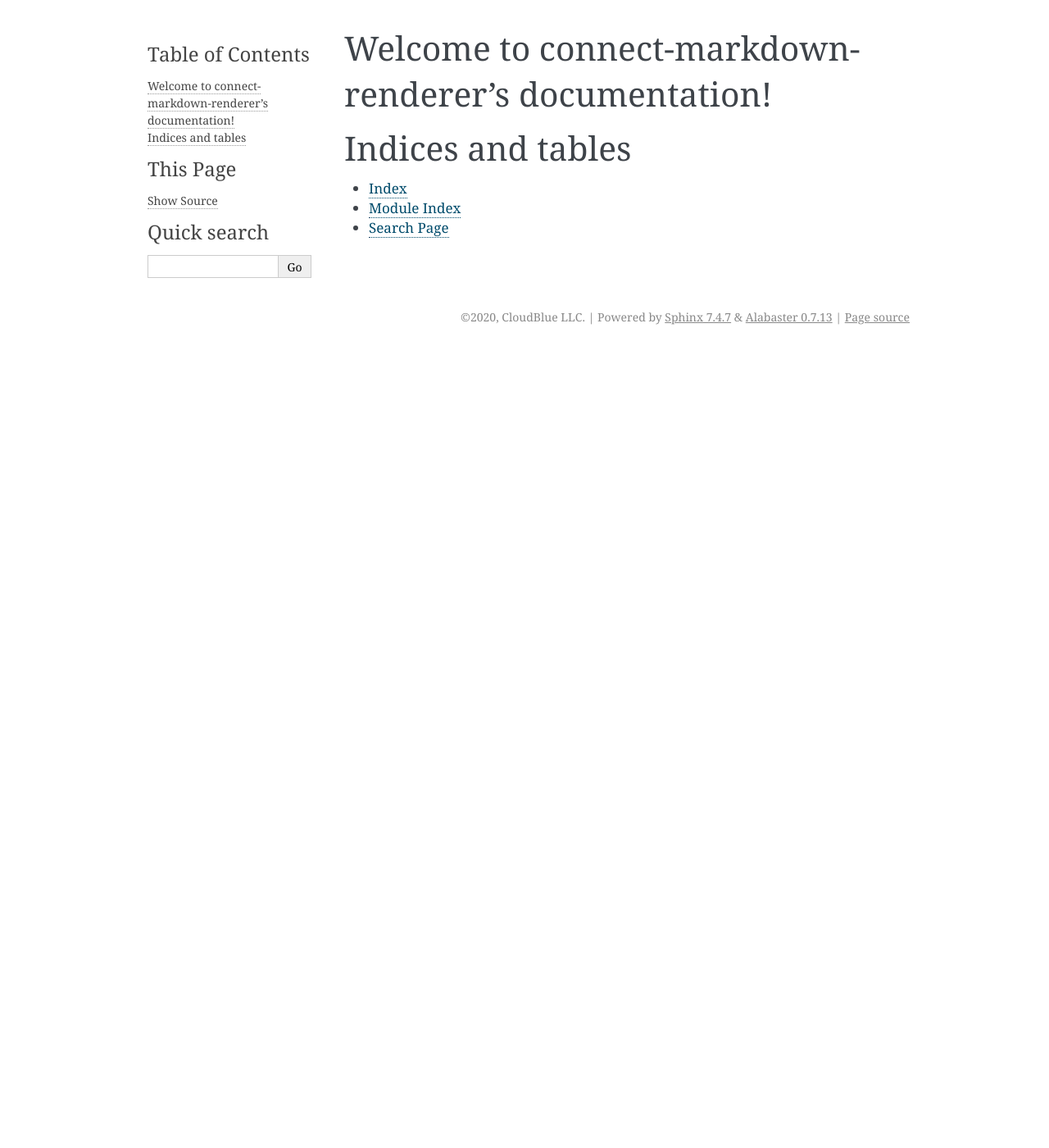
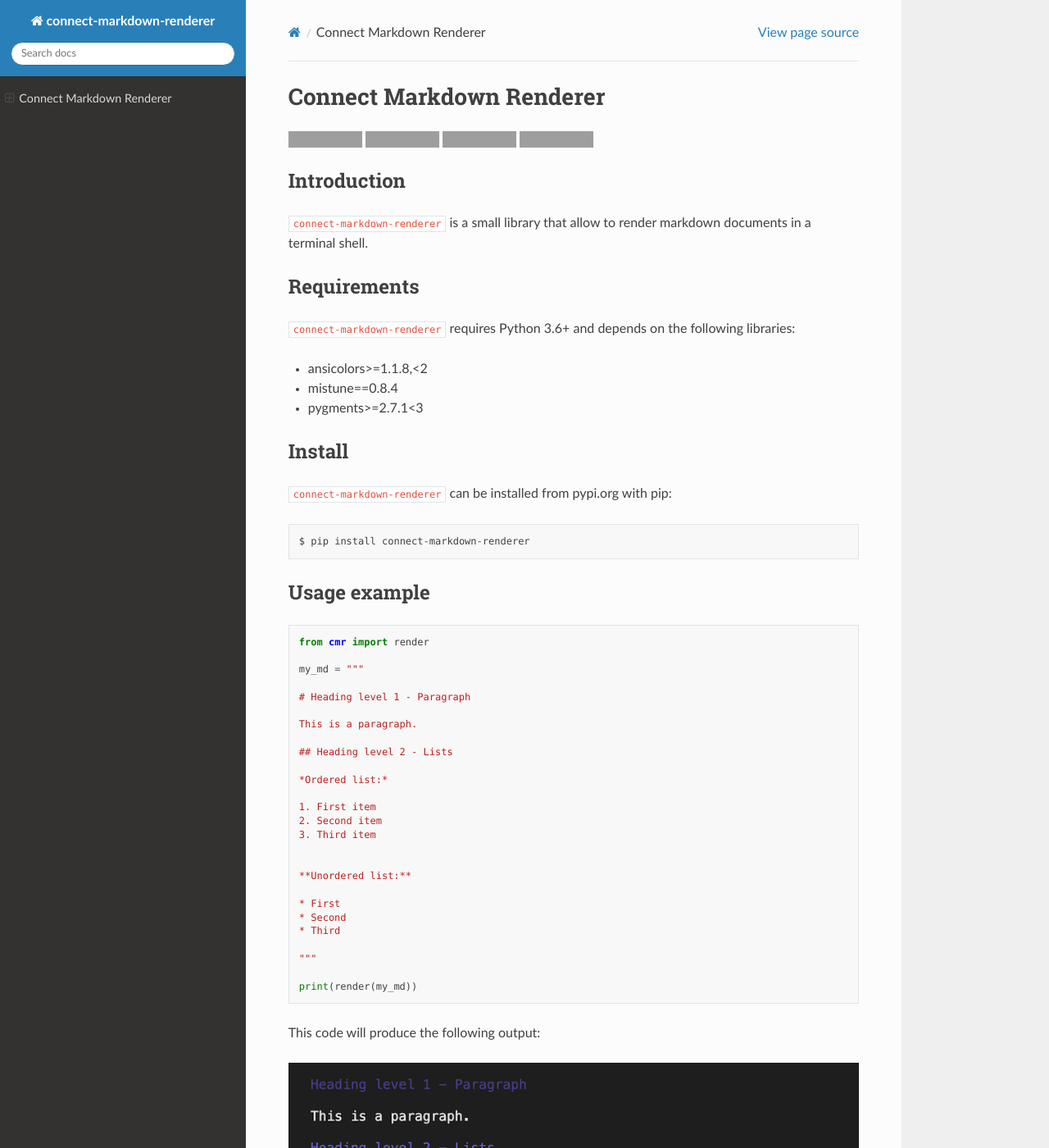
Before and after one commit to cloudblue/connect-markdown-renderer, a Sphinx documentation site: the page built from docs/index.rst, in a window 1280 px wide and 1400 px high. Shown: the whole window at 82% size. Built offline with Sphinx 7.4.7 and the Read the Docs theme 2.0.0, drawn with Linux system fonts in a browser that asks for light colours; the version number could not be read and is left out; some of the changed text lies outside the part shown; grey boxes are pictures that could not be loaded.

Commit message:
fix build docs + readme

````diff
--- a/README.md
+++ b/README.md
@@ -5,3 +5,76 @@
 
 
 ## Introduction
+
+`connect-markdown-renderer` is a small library that allow to render markdown documents in a terminal shell.
+
+## Requirements
+
+`connect-markdown-renderer` requires Python 3.6+ and depends on the following libraries:
+
+* ansicolors>=1.1.8,<2
+* mistune==0.8.4
+* pygments>=2.7.1<3
+
+
+
+## Install
+
+`connect-markdown-renderer` can be installed from pypi.org with pip:
+
+```sh
+
+$ pip install connect-markdown-renderer
+
+```
+
+## Usage example
+
+```python
+
+from cmr import render
+
+my_md = """
+
+# Heading level 1 - Paragraph
+
+This is a paragraph.
+
+## Heading level 2 - Lists
+
+*Ordered list:*
+
+1. First item
+2. Second item
+3. Third item
+
+
+**Unordered list:**
+
+* First
+* Second
+* Third
+
+"""
+
+print(render(my_md))
+
+```
+
+This code will produce the following output:
+
+![Console markdown](screenshot_1.png)
+
+
+
+## Limitation
+
+`connect-markdown-renderer` does not support:
+
+* Inline HTML
+* Footnotes
+
+
+## License
+
+`connect-markdown-renderer` is released under the [Apache License Version 2.0](https://www.apache.org/licenses/LICENSE-2.0).
--- a/cmr/__init__.py
+++ b/cmr/__init__.py
@@ -0,0 +1 @@
+from cmr.renderer import render  # noqa
--- a/docs/conf.py
+++ b/docs/conf.py
@@ -1,55 +1,55 @@
-# Configuration file for the Sphinx documentation builder.
-#
-# This file only contains a selection of the most common options. For a full
-# list see the documentation:
-# https://www.sphinx-doc.org/en/master/usage/configuration.html
+import os
+import sys
+from datetime import datetime
 
-# -- Path setup --------------------------------------------------------------
+import sphinx
 
-# If extensions (or modules to document with autodoc) are in another directory,
-# add these directories to sys.path here. If the directory is relative to the
-# documentation root, use os.path.abspath to make it absolute, like shown here.
-#
-# import os
-# import sys
-# sys.path.insert(0, os.path.abspath('.'))
+from setuptools_scm import get_version
 
 
-# -- Project information -----------------------------------------------------
+sys.path.insert(0, os.path.abspath('..'))
 
 project = 'connect-markdown-renderer'
-copyright = '2020, CloudBlue LLC'
-author = 'CloudBlue LLC'
+copyright = '{}, CloudBlue'.format(datetime.now().year)
+author = 'CloudBlue'
 
-# The full version, including alpha/beta/rc tags
-release = '1.0.0'
+release = get_version(root='..', relative_to=__file__)
 
 
-# -- General configuration ---------------------------------------------------
-
-# Add any Sphinx extension module names here, as strings. They can be
-# extensions coming with Sphinx (named 'sphinx.ext.*') or your custom
-# ones.
 extensions = [
+    'sphinx.ext.autodoc',
+    'sphinx.ext.autosectionlabel',
+    'm2r',
+    'sphinx_copybutton',
 ]
 
-# Add any paths that contain templates here, relative to this directory.
+autosectionlabel_prefix_document = True
+autodoc_member_order = 'bysource'
+
+source_suffix = ['.rst', '.md']
+
 templates_path = ['_templates']
 
-# List of patterns, relative to source directory, that match files and
-# directories to ignore when looking for source files.
-# This pattern also affects html_static_path and html_extra_path.
 exclude_patterns = ['_build', 'Thumbs.db', '.DS_Store']
 
+html_theme = 'sphinx_rtd_theme'
 
-# -- Options for HTML output -------------------------------------------------
+html_static_path = ['_static']
 
-# The theme to use for HTML and HTML Help pages.  See the documentation for
-# a list of builtin themes.
-#
-html_theme = 'alabaster'
 
-# Add any paths that contain custom static files (such as style sheets) here,
-# relative to this directory. They are copied after the builtin static files,
-# so a file named "default.css" will overwrite the builtin "default.css".
-html_static_path = ['_static']
+def monkeypatch(cls):
+    def decorator(f):
+        method = f.__name__
+        old_method = getattr(cls, method)
+        setattr(cls, method, lambda self, *args, **kwargs: f(old_method, self, *args, **kwargs))
+    return decorator
+
+
+# workaround until https://github.com/miyakogi/m2r/pull/55 is merged
+@monkeypatch(sphinx.registry.SphinxComponentRegistry)
+def add_source_parser(_old_add_source_parser, self, *args, **kwargs):
+    # signature is (parser: Type[Parser], **kwargs), but m2r expects
+    # the removed (str, parser: Type[Parser], **kwargs).
+    if isinstance(args[0], str):
+        args = args[1:]
+    return _old_add_source_parser(self, *args, **kwargs)
--- a/docs/index.rst
+++ b/docs/index.rst
@@ -3,18 +3,5 @@
    You can adapt this file completely to your liking, but it should at least
    contain the root `toctree` directive.
 
-Welcome to connect-markdown-renderer's documentation!
-=====================================================
 
-.. toctree::
-   :maxdepth: 2
-   :caption: Contents:
-
-
-
-Indices and tables
-==================
-
-* :ref:`genindex`
-* :ref:`modindex`
-* :ref:`search`
+.. mdinclude:: ../README.md
--- a/setup.py
+++ b/setup.py
@@ -14,7 +14,7 @@
     description='CloudBlue Connect Terminal Markdown Renderer',
     long_description=read_file('README.md'),
     long_description_content_type='text/markdown',
-    python_requires='>=3.7',
+    python_requires='>=3.6',
     zip_safe=True,
     packages=find_packages(),
     include_package_data=True,
@@ -28,8 +28,8 @@
         'Programming Language :: Python :: 3.6',
         'Programming Language :: Python :: 3.7',
         'Programming Language :: Python :: 3.8',
+        'Programming Language :: Python :: 3.9',
         'Topic :: Utilities',
     ],
     keywords='markdown ansi fulfillment command line interface utility cli vendor connect cloudblue',
-
 )
````
Also changed, not shown: .travis.yml, docs/screenshot_1.png (added), screenshot_1.png (added), 3 other files.
